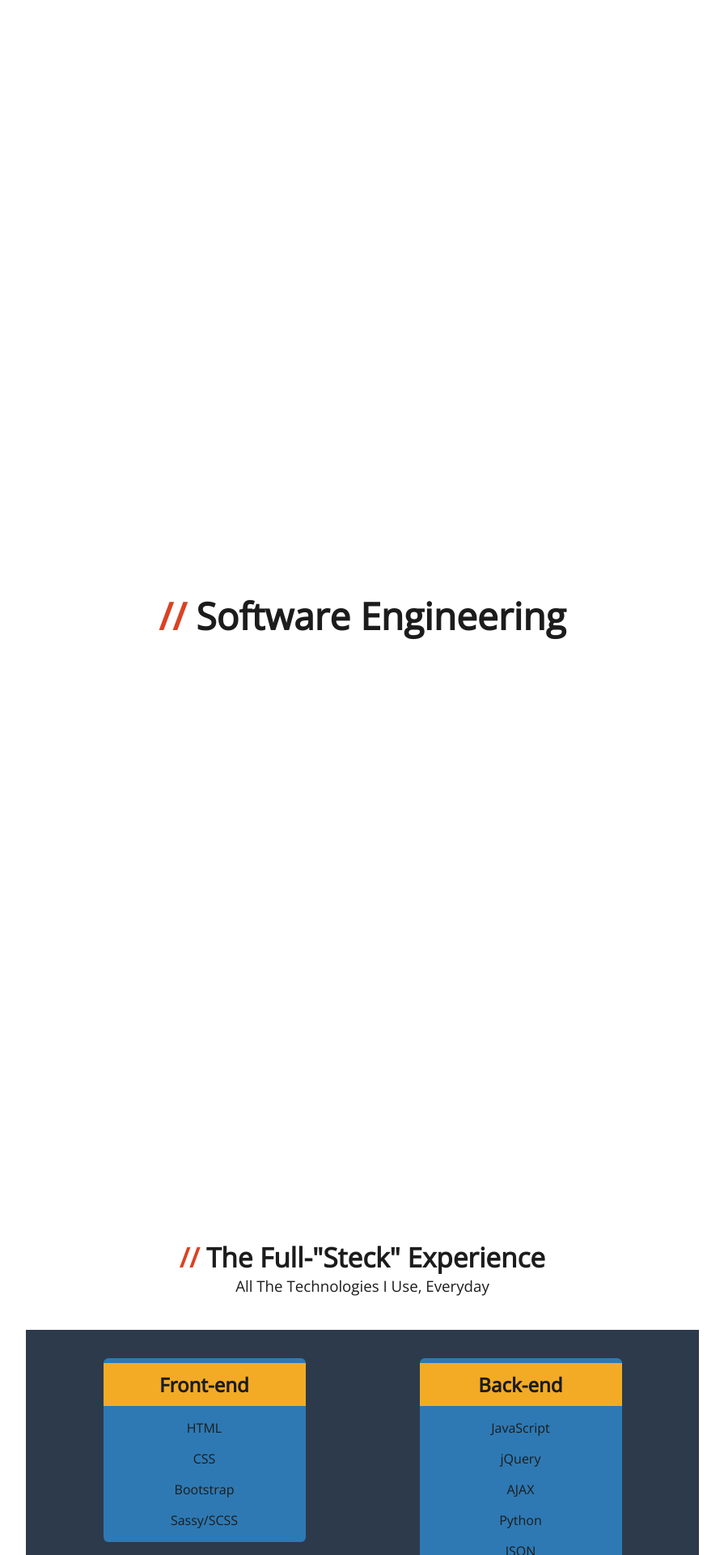
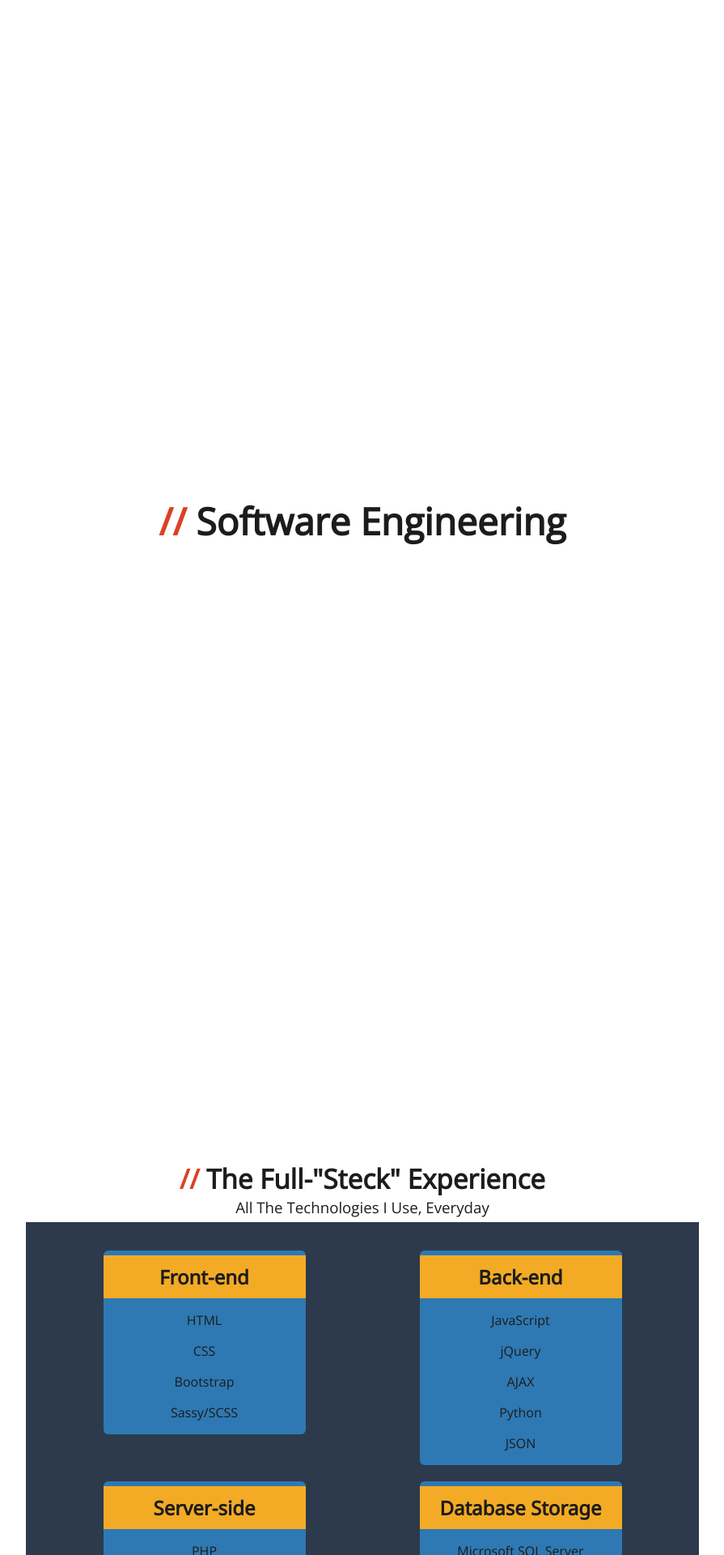
Before and after one commit to steckReed/Proj-Official-Portfolio-Site, a PHP site: page / in a window 1280 px wide. Shown: the part 2680-4600 px from the top of the page at 81% size, without its empty margins (192-1087 px from the left). Run offline with PHP 8.4, Linux system fonts and the light colour scheme.

Commit message:
Save Point (Added styles for content containers, but need to alter tech stack grid section

```diff
--- a/View/Public/CSS/index-styles.css
+++ b/View/Public/CSS/index-styles.css
@@ -90,6 +90,37 @@
   }
 }
 
+.fade-in-center {
+  -webkit-animation: fade-in-center 500ms cubic-bezier(0.25, 0.46, 0.45, 0.94) both;
+          animation: fade-in-center 500ms cubic-bezier(0.25, 0.46, 0.45, 0.94) both;
+}
+
+@-webkit-keyframes fade-in-center {
+  0% {
+    -webkit-transform: scale(0.5);
+            transform: scale(0.5);
+    opacity: 1;
+  }
+  100% {
+    -webkit-transform: scale(1);
+            transform: scale(1);
+    opacity: 1;
+  }
+}
+
+@keyframes fade-in-center {
+  0% {
+    -webkit-transform: scale(0.5);
+            transform: scale(0.5);
+    opacity: 1;
+  }
+  100% {
+    -webkit-transform: scale(1);
+            transform: scale(1);
+    opacity: 1;
+  }
+}
+
 * {
   -webkit-box-sizing: border-box;
           box-sizing: border-box;
@@ -116,6 +147,7 @@ body {
   -ms-grid-rows: auto;
       grid-template-rows: auto;
   background-color: transparent;
+  row-gap: 2.5vmin;
 }
 
 @media (prefers-color-scheme: light) {
@@ -281,13 +313,12 @@ body {
   -ms-grid-columns: min-content;
       grid-template-columns: -webkit-min-content;
       grid-template-columns: min-content;
-  -ms-grid-rows: clamp(5.8em, 3.6vw, 3.8em) auto;
-      grid-template-rows: clamp(5.8em, 3.6vw, 3.8em) auto;
+  -ms-grid-rows: clamp(4.8em, 3.6vw, 3em) auto;
+      grid-template-rows: clamp(4.8em, 3.6vw, 3em) auto;
   background-color: transparent;
-  row-gap: 2.5vmin;
   min-height: 100vh;
-  padding: 2rem;
   margin: auto;
+  padding: 1.5vmin;
 }
 
 #project-showcase-title-container,
@@ -613,7 +631,7 @@ body {
   font-weight: 100;
 }
 
-#tech-stack-card-contianer {
+#tech-stack-content-container {
   -ms-grid-column: 1;
   grid-column: 1;
   -ms-grid-row: 2;
@@ -641,7 +659,7 @@ body {
   gap: 20px;
 }
 
-.tech-stack-card {
+.tech-stack-content {
   -webkit-box-flex: 1;
       -ms-flex-positive: 1;
           flex-grow: 1;
@@ -653,7 +671,7 @@ body {
   border-radius: 6px;
 }
 
-.tech-stack-card-title {
+.tech-stack-content-title {
   text-align: center;
   font-family: 'Noto Sans', sans-serif !important;
   padding: 10px;
@@ -661,21 +679,21 @@ body {
 }
 
 @media (prefers-color-scheme: light) {
-  .tech-stack-card-title {
+  .tech-stack-content-title {
     background-color: #f3ab26;
     color: #1c1c1c;
   }
 }
 
 @media (prefers-color-scheme: dark) {
-  .tech-stack-card-title {
+  .tech-stack-content-title {
     color: #ffffff;
     background-color: #2d3a4c;
     color: #ffffff;
   }
 }
 
-.tech-stack-card-item {
+.tech-stack-content-item {
   text-align: center;
 }
 
--- a/View/Public/JS/animation.js
+++ b/View/Public/JS/animation.js
@@ -1,7 +1,17 @@
 $( document ).ready(function() {
-  setTimeout( function() { $('#project-showcase-title-container').addClass('slide-to-top'); }, 1350 );
-  setTimeout( function() { $('#front-end-dev-title-container').addClass('slide-to-top'); }, 1350 );
-  setTimeout( function() { $('#back-end-dev-title-container').addClass('slide-to-top'); }, 1350 );
-  setTimeout( function() { $('#software-engineer-title-container').addClass('slide-to-top'); }, 1350 );
-  setTimeout( function() { $('#tech-stack-title-container').addClass('slide-to-top'); }, 1350 );
+  // Section Titles
+    setTimeout( function() { $('#project-showcase-title-container').addClass('slide-to-top'); }, 1350 );
+    setTimeout( function() { $('#front-end-dev-title-container').addClass('slide-to-top'); }, 1350 );
+    setTimeout( function() { $('#back-end-dev-title-container').addClass('slide-to-top'); }, 1350 );
+    setTimeout( function() { $('#software-engineer-title-container').addClass('slide-to-top'); }, 1350 );
+    setTimeout( function() { $('#tech-stack-title-container').addClass('slide-to-top'); }, 1350 );
+  // Section Titles
+
+  // Section Contents
+    setTimeout( function() { $('#project-showcase-content-container').addClass('fade-in-center'); }, 1350 );
+    setTimeout( function() { $('#front-end-dev-content-container').addClass('fade-in-center'); }, 1350 );
+    setTimeout( function() { $('#back-end-dev-content-container').addClass('fade-in-center'); }, 1350 );
+    setTimeout( function() { $('#software-engineer-content-container').addClass('fade-in-center'); }, 1350 );
+    // setTimeout( function() { $('#tech-stack-content-container').addClass('fade-in-center'); }, 1350 );
+  // Section Contents
 });
--- a/View/Public/Sassy/_fs-animations.scss
+++ b/View/Public/Sassy/_fs-animations.scss
@@ -30,3 +30,19 @@
     }
   }
 // Slide To Top
+
+// Fade In Center
+  .fade-in-center {
+    animation: fade-in-center 500ms cubic-bezier(0.250, 0.460, 0.450, 0.940) both;
+  }
+  @keyframes fade-in-center {
+    0% {
+      transform: scale(0.5);
+      opacity: 1;
+    }
+    100% {
+      transform: scale(1);
+      opacity: 1;
+    }
+  }
+// Fade In Center
--- a/View/Public/Sassy/_global-styles.scss
+++ b/View/Public/Sassy/_global-styles.scss
@@ -26,6 +26,7 @@ body{
 #page-container{
   min-height: max-content;
   @include grid-container(1fr);
+  row-gap: 2.5vmin;
 
   @media (prefers-color-scheme: light) {
     background-color: $light-primary;
--- a/View/Public/Sassy/index-styles.scss
+++ b/View/Public/Sassy/index-styles.scss
@@ -353,8 +366,8 @@
     }
   // Title
 
-  // Card
-    #tech-stack-card-contianer{
+  // Contents
+    #tech-stack-content-container{
       @include grid-pos(1,2);
       display: flex;
       flex-wrap: wrap;
@@ -369,7 +382,7 @@
       gap: 20px;
     }
 
-    .tech-stack-card{
+    .tech-stack-content{
       flex-grow: 1;
       min-width: 250px;
       max-width: 250px;
@@ -378,7 +391,7 @@
       margin-top: 0px;
       border-radius: 6px;
     }
-    .tech-stack-card-title{
+    .tech-stack-content-title{
       text-align: center;
 
       @include light-theme{
@@ -393,10 +406,10 @@
       margin: 6px 0px;
     }
 
-    .tech-stack-card-item{
+    .tech-stack-content-item{
       text-align: center;
     }
-  // Card
+  // Contents
 // Tech Stack
 
 
--- a/index.html
+++ b/index.html
@@ -5,7 +5,7 @@
   <meta http-equiv='X-UA-Compatible' content='IE=edge'>
   <meta name='viewport'  content='width=device-width, initial-scale=1.0'>
   <script src="https://ajax.googleapis.com/ajax/libs/jquery/3.6.0/jquery.min.js"></script>
-  <link rel='stylesheet' href='./View/Public/CSS/index-styles.css'>
+  <link rel='stylesheet' href='./View/Public/CSS/index-styles.css?version=1.01'>
 
   <title>Full-Steck Portfolio</title>
 </head>
@@ -84,13 +84,6 @@
       </div>
 
     </div>
-
-
-    <!-- <script>
-      $( document ).ready(function() {
-        setTimeout( function() { $('#project-showcase-container').addClass('slide-to-top'); }, 1350 ); //
-      });
-    </script> -->
   <!-- Project Showcase -->
 
   <!-- Front-End Developer -->
@@ -128,7 +121,7 @@
         <h3 id='software-engineer-title-sub'></h3>
       </div>
 
-      <div id=''>
+      <div id='software-engineer-content-container'>
 
       </div>
 
@@ -145,107 +138,107 @@
 
 
 
-      <div id='tech-stack-card-contianer'>
+      <div id='tech-stack-content-container'>
         <!-- Front-end -->
-          <div class='tech-stack-card' id='tech-stack-front-end'>
-            <h2 class='tech-stack-card-title'>Front-end</h2>
+          <div class='tech-stack-content' id='tech-stack-front-end'>
+            <h2 class='tech-stack-content-title'>Front-end</h2>
 
-            <p class='tech-stack-card-item'>HTML</p>
-            <p class='tech-stack-card-item'>CSS</p>
-            <p class='tech-stack-card-item'>Bootstrap</p>
-            <p class='tech-stack-card-item'>Sassy/SCSS</p>
+            <p class='tech-stack-content-item'>HTML</p>
+            <p class='tech-stack-content-item'>CSS</p>
+            <p class='tech-stack-content-item'>Bootstrap</p>
+            <p class='tech-stack-content-item'>Sassy/SCSS</p>
           </div>
         <!-- Front-end -->
 
         <!-- Back-end -->
-          <div class='tech-stack-card' id='tech-stack-back-end'>
-            <h2 class='tech-stack-card-title'>Back-end</h2>
+          <div class='tech-stack-content' id='tech-stack-back-end'>
+            <h2 class='tech-stack-content-title'>Back-end</h2>
 
-            <p class='tech-stack-card-item'>JavaScript</p>
-            <p class='tech-stack-card-item'>jQuery</p>
-            <p class='tech-stack-card-item'>AJAX</p>
-            <p class='tech-stack-card-item'>Python</p>
-            <p class='tech-stack-card-item'>JSON</p>
+            <p class='tech-stack-content-item'>JavaScript</p>
+            <p class='tech-stack-content-item'>jQuery</p>
+            <p class='tech-stack-content-item'>AJAX</p>
+            <p class='tech-stack-content-item'>Python</p>
+            <p class='tech-stack-content-item'>JSON</p>
           </div>
         <!-- Back-end -->
 
         <!-- Server-Side -->
-          <div class='tech-stack-card' id='tech-stack-server-side'>
-            <h2 class='tech-stack-card-title'>Server-side</h2>
+          <div class='tech-stack-content' id='tech-stack-server-side'>
+            <h2 class='tech-stack-content-title'>Server-side</h2>
 
-            <p class='tech-stack-card-item'>PHP</p>
-            <p class='tech-stack-card-item'>C#</p>
+            <p class='tech-stack-content-item'>PHP</p>
+            <p class='tech-stack-content-item'>C#</p>
           </div>
         <!-- Server-Side -->
 
         <!-- Database Storage -->
-          <div class='tech-stack-card' id='tech-stack-database-storage'>
-            <h2 class='tech-stack-card-title'>Database Storage</h2>
+          <div class='tech-stack-content' id='tech-stack-database-storage'>
+            <h2 class='tech-stack-content-title'>Database Storage</h2>
 
-            <p class='tech-stack-card-item'>Microsoft SQL Server</p>
-            <p class='tech-stack-card-item'>MySQL</p>
+            <p class='tech-stack-content-item'>Microsoft SQL Server</p>
+            <p class='tech-stack-content-item'>MySQL</p>
           </div>
         <!-- Database Storage -->
 
         <!-- Server Hosting -->
-          <div class='tech-stack-card' id='tech-stack-server-hosting'>
-            <h2 class='tech-stack-card-title'>Server Hosting</h2>
+          <div class='tech-stack-content' id='tech-stack-server-hosting'>
+            <h2 class='tech-stack-content-title'>Server Hosting</h2>
 
-            <p class='tech-stack-card-item'>Microsoft Azure</p>
-            <p class='tech-stack-card-item'>Docker</p>
-            <p class='tech-stack-card-item'>Linux/Alpine</p>
-            <p class='tech-stack-card-item'>Ubuntu (Server Edition)</p>
-            <p class='tech-stack-card-item'>Apache</p>
+            <p class='tech-stack-content-item'>Microsoft Azure</p>
+            <p class='tech-stack-content-item'>Docker</p>
+            <p class='tech-stack-content-item'>Linux/Alpine</p>
+            <p class='tech-stack-content-item'>Ubuntu (Server Edition)</p>
+            <p class='tech-stack-content-item'>Apache</p>
           </div>
         <!-- Server Hosting -->
 
         <!-- Editors/IDEs -->
-          <div class='tech-stack-card' id='tech-stack-code-environments'>
-            <h2 class='tech-stack-card-title'>Editors/IDEs</h2>
+          <div class='tech-stack-content' id='tech-stack-code-environments'>
+            <h2 class='tech-stack-content-title'>Editors/IDEs</h2>
 
-            <p class='tech-stack-card-item'>VS Code</p>
-            <p class='tech-stack-card-item'>Visual Studio</p>
+            <p class='tech-stack-content-item'>VS Code</p>
+            <p class='tech-stack-content-item'>Visual Studio</p>
           </div>
         <!-- Editors/IDEs -->
 
         <!-- Cloud Services -->
-          <div class='tech-stack-card' id='tech-stack-cloud-services'>
-            <h2 class='tech-stack-card-title'>Cloud Services</h2>
+          <div class='tech-stack-content' id='tech-stack-cloud-services'>
+            <h2 class='tech-stack-content-title'>Cloud Services</h2>
 
-            <p class='tech-stack-card-item'>Power Automate</p>
-            <p class='tech-stack-card-item'>Azure Logic Apps</p>
-            <p class='tech-stack-card-item'>Azure Functions</p>
-            <p class='tech-stack-card-item'>Azure Blob Storage</p>
+            <p class='tech-stack-content-item'>Power Automate</p>
+            <p class='tech-stack-content-item'>Azure Logic Apps</p>
+            <p class='tech-stack-content-item'>Azure Functions</p>
+            <p class='tech-stack-content-item'>Azure Blob Storage</p>
           </div>
         <!-- Cloud Services -->
 
         <!-- Version Control -->
-          <div class='tech-stack-card' id='tech-stack-version-control'>
-            <h2 class='tech-stack-card-title'>Ensuring Version Control</h2>
+          <div class='tech-stack-content' id='tech-stack-version-control'>
+            <h2 class='tech-stack-content-title'>Ensuring Version Control</h2>
 
-            <p class='tech-stack-card-item'>Github</p>
-            <p class='tech-stack-card-item'>Microsoft Git</p>
+            <p class='tech-stack-content-item'>Github</p>
+            <p class='tech-stack-content-item'>Microsoft Git</p>
           </div>
         <!-- Version Control -->
 
         <!-- Ticketing Systems -->
-          <div class='tech-stack-card' id='tech-stack-ticketing-systems'>
-            <h2 class='tech-stack-card-title'>Ticketing Systems</h2>
+          <div class='tech-stack-content' id='tech-stack-ticketing-systems'>
+            <h2 class='tech-stack-content-title'>Ticketing Systems</h2>
 
-            <p class='tech-stack-card-item'>Jira</p>
-            <p class='tech-stack-card-item'>Freshdesk</p>
+            <p class='tech-stack-content-item'>Jira</p>
+            <p class='tech-stack-content-item'>Freshdesk</p>
           </div>
         <!-- Ticketing Systems -->
 
         <!-- Misc -->
-          <div class='tech-stack-card' id='tech-stack-misc'>
-            <h2 class='tech-stack-card-title'>Misc.</h2>
+          <div class='tech-stack-content' id='tech-stack-misc'>
+            <h2 class='tech-stack-content-title'>Misc.</h2>
 
-            <p class='tech-stack-card-item'>Created Specialized Dynamic Ads for Dicks Sporting Goods & Nestle</p>
-            <p class='tech-stack-card-item'>Excel</p>
-            <p class='tech-stack-card-item'>Know How to Center a Div</p>
-            <p class='tech-stack-card-item'>CSV Parsing</p>
-            <p class='tech-stack-card-item'>Task Automation</p>
+            <p class='tech-stack-content-item'>Created Specialized Dynamic Ads for Dicks Sporting Goods & Nestle</p>
+            <p class='tech-stack-content-item'>Excel</p>
+            <p class='tech-stack-content-item'>Know How to Center a Div</p>
+            <p class='tech-stack-content-item'>CSV Parsing</p>
+            <p class='tech-stack-content-item'>Task Automation</p>
           </div>
         <!-- Misc -->
       </div>
```
Also changed, not shown: other parts of View/Public/CSS/index-styles.css (+22 -35 lines), other parts of View/Public/Sassy/index-styles.scss (+31 -18 lines). Lines whose indentation alone changed are shown as unchanged.
